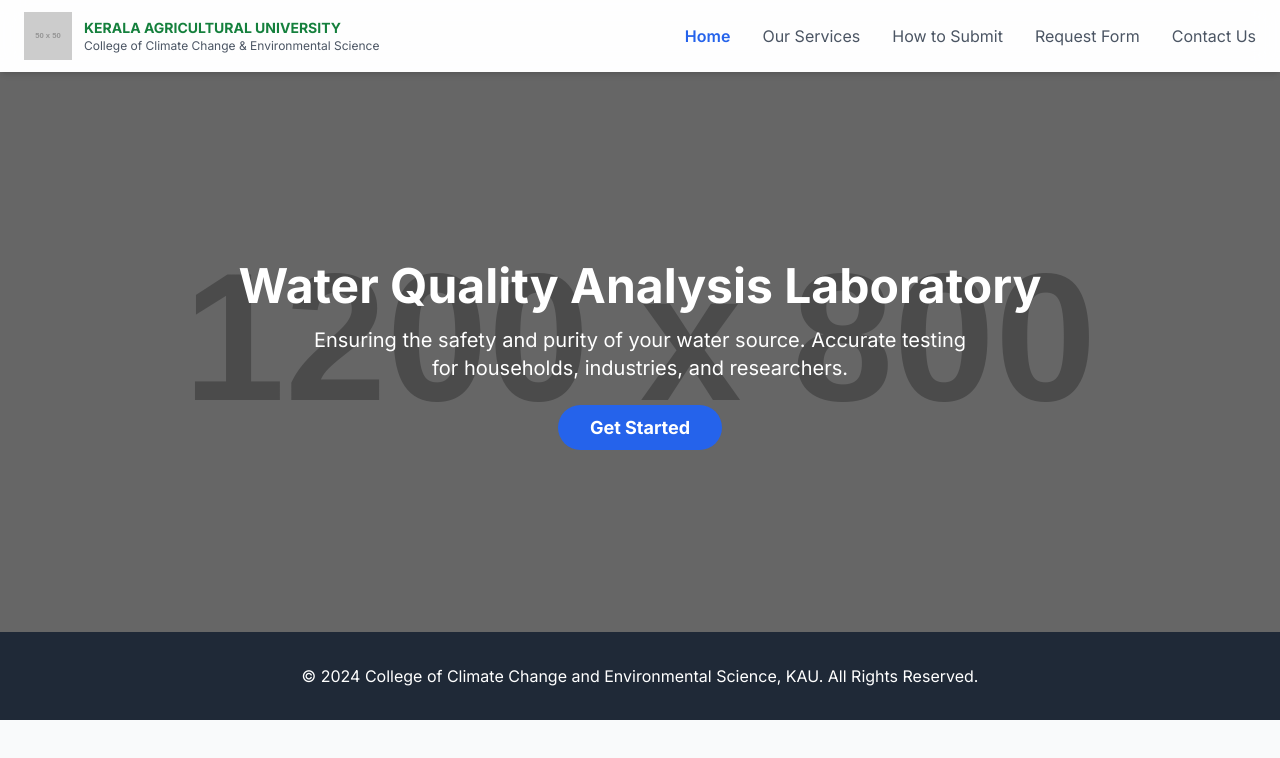
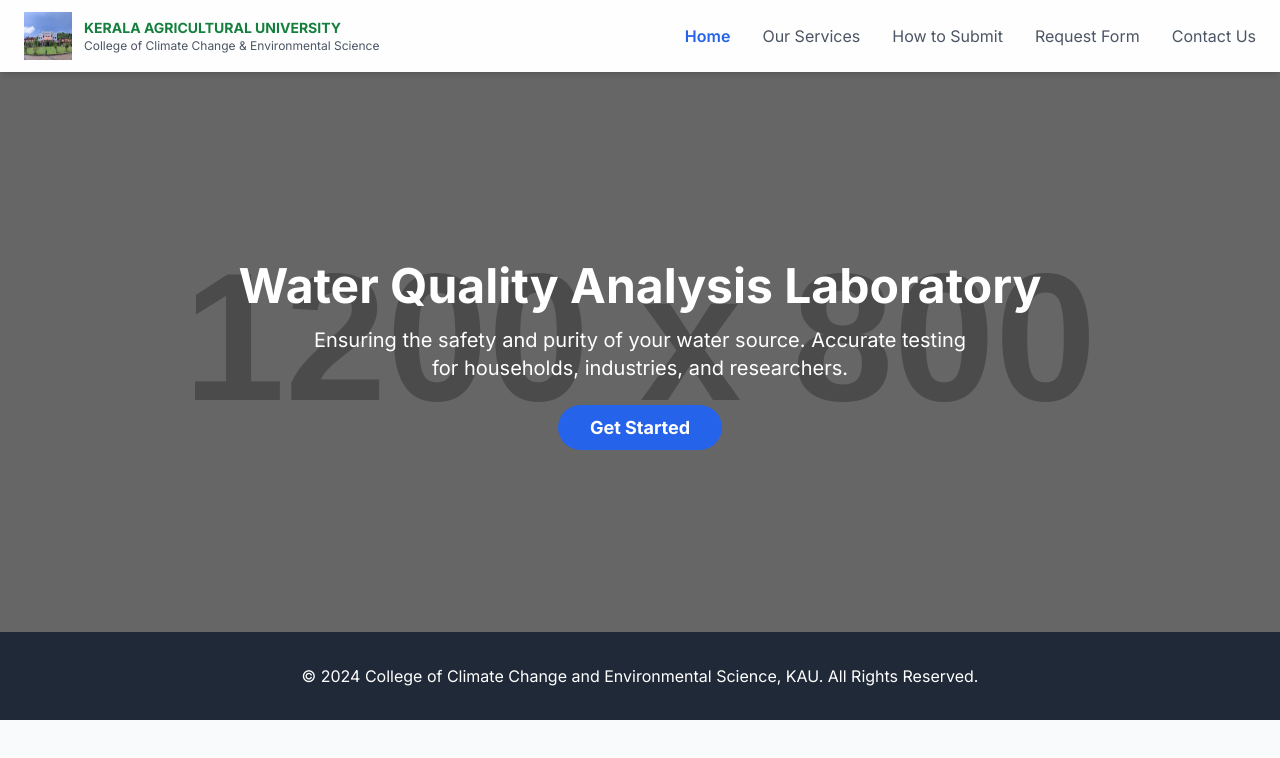
Before and after one commit to vishnusreejith/kau_water_lab, a plain HTML site: page index.html in a window 1280 px wide. Drawn offline with nearby package versions, Linux system fonts and the light colour scheme; placeholder pictures from the web are drawn by us.

Commit message:
Update index.html

```diff
--- a/index.html
+++ b/index.html
@@ -63,7 +63,7 @@
         <div class="container mx-auto px-6 py-3 flex justify-between items-center">
             <div class="flex items-center">
                  <!-- Using a placeholder for the logo -->
-                <img src="https://placehold.co/50x50/22c55e/ffffff?text=KAU"
+                <img src="Images/my-cover.jpg"
                      alt="KAU Logo"
                      class="h-12 w-12 mr-3">
                 <div>
```
